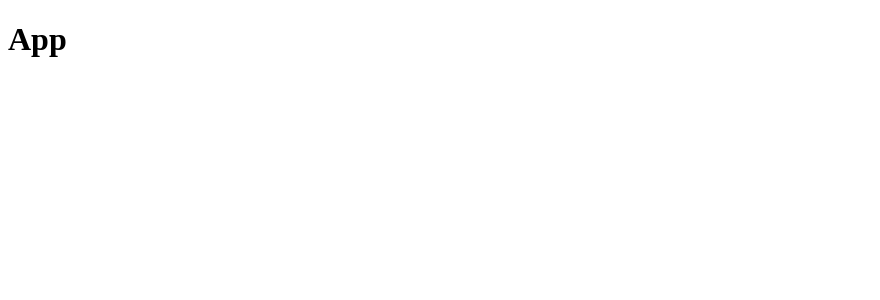
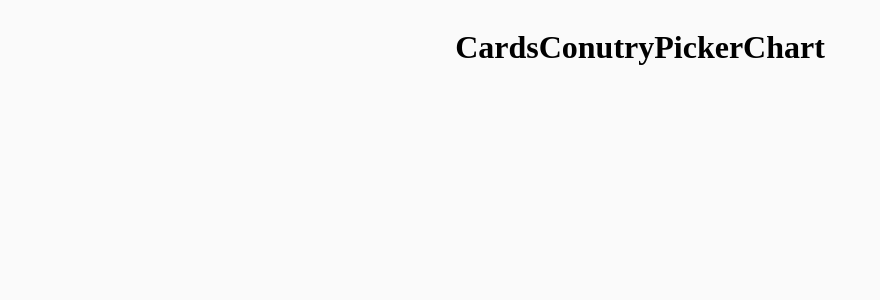
Before and after one commit to Rananjaya/Covid_19_Tracker, a React (Create React App) app: page / in a window 1280 px wide. Shown: the top 300 px of the page, without its empty margins (0-880 px from the left). Built offline with nearby package versions, Linux system fonts and the light colour scheme.

Commit message:
Make project stru and add com

```diff
--- a/package.json
+++ b/package.json
@@ -6,7 +6,11 @@
     "@testing-library/jest-dom": "^4.2.4",
     "@testing-library/react": "^9.3.2",
     "@testing-library/user-event": "^7.1.2",
+    "axios": "^0.19.2",
+    "classnames": "^2.2.6",
     "react": "^16.13.1",
+    "react-chartjs-2": "^2.9.0",
+    "react-countup": "^4.3.3",
     "react-dom": "^16.13.1",
     "react-scripts": "3.4.1"
   },
--- a/src/App.js
+++ b/src/App.js
@@ -1,10 +1,15 @@
 import React from 'react';
+import {Cards,Chart,ContryPicker} from './Components';
+import Styles from './App.module.css';
+
 
 class App extends React.Component{
     render(){
         return(
-            <div>
-                <h1>App</h1>
+            <div className={Styles.container}>
+               <Cards />
+               <ContryPicker />
+               <Chart />
             </div>
         )
     }
--- /dev/null
+++ b/src/App.module.css
@@ -0,0 +1,8 @@
+body {
+    background-color: rgb(250, 250, 250);
+}
+.container {
+    display: flex;
+    align-items: center;
+    justify-content: center;
+}
--- /dev/null
+++ b/src/Components/Cards/Cards.jsx
@@ -0,0 +1,9 @@
+import React from 'react';
+
+const Cards = () =>{
+    return (
+        <h1>Cards</h1>
+    )
+}
+
+export default Cards;
--- /dev/null
+++ b/src/Components/Charts/Chart.jsx
@@ -0,0 +1,9 @@
+import React from 'react';
+
+const Chart = () =>{
+    return (
+        <h1>Chart</h1>
+    )
+}
+
+export default Chart;
--- /dev/null
+++ b/src/Components/CountryPicker/CountryPicker.jsx
@@ -0,0 +1,9 @@
+import React from 'react';
+
+const ConutryPicker = () =>{
+    return (
+        <h1>ConutryPicker</h1>
+    )
+}
+
+export default ConutryPicker;
--- /dev/null
+++ b/src/Components/index.js
@@ -0,0 +1,3 @@
+export {default as Cards} from './Cards/Cards';
+export {default as Chart} from './Charts/Chart';
+export {default as ContryPicker} from './CountryPicker/CountryPicker';
```
Also changed, not shown: src/Components/Cards/Cards.module.css (added), src/Components/Charts/Chart.module.css (added), src/Components/CountryPicker/CountryPicker.module.css (added), src/index.js (line endings or trailing spaces), 1 other file (tests, documents, lock files or other folders).
